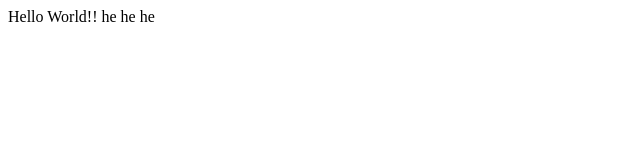
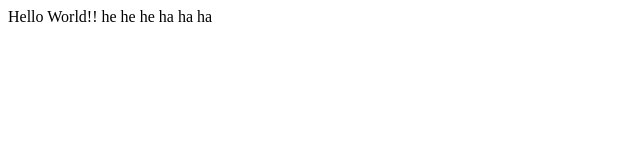
Before and after one commit to stuthiks3-gif/StuthiRao, a plain HTML site: page index.html in a window 1280 px wide. Shown: the full height of the page, 0-640 px from the left. Drawn offline with Linux system fonts and the light colour scheme.

Commit message:
added new feature

```diff
--- a/index.html
+++ b/index.html
@@ -1 +1 @@
-<p> Hello World!! he he he </p>
+<p> Hello World!! he he he  ha ha ha</p>
```
